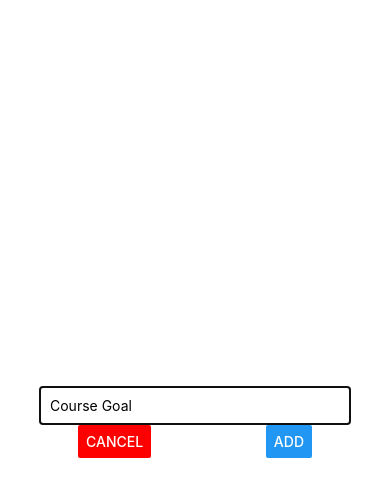
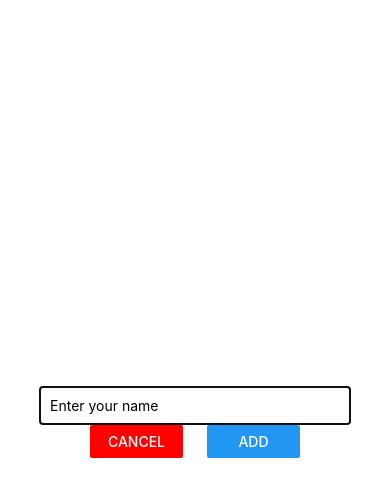
Before and after one commit to nullmicgo/react-native-todo-list, a React Native app: screen / in a window 390 px wide. Both pictures are taken after a click on the button "ADD NEW GOAL". Shown: the top 496 px of the page. Built offline with nearby package versions, Linux system fonts and the light colour scheme.

Commit message:
adding styling for the modal view

```diff
--- a/components/GoalInput.js
+++ b/components/GoalInput.js
@@ -9,30 +9,33 @@ const GoalInput = props =>{
     };
 
     const addGoalHandler = () =>{
-        props.onAddGoal();
+        props.onAddGoal(enteredGoal)
         setEnteredGoal('');
     }
 
 
     return   <Modal visible={props.visible} animationType="slide">
                     <View style={styles.inputContainer}>
-                            <TextInput placeholder="Course Goal"
+                            <TextInput placeholder="Enter your name"
                             style={styles.input}
                             onChangeText={goalInputHandler}
                             value={enteredGoal}
                             />
 
                             <View style={styles.buttonContainer}>
-                                <Button
-                                title="CANCEL"
-                                onPress={props.onCancel}
-                                color="red"
-                                />
-
+                                <View style={styles.button}>
+                                            <Button
+                                        title="CANCEL"
+                                        onPress={props.onCancel}
+                                        color="red"
+                                        />
+                                </View>
+                                <View style={styles.button}>
                                 <Button
                                 title="ADD"
                                 onPress={addGoalHandler}
                                 />
+                                </View>
 
                             </View>
 
@@ -55,8 +58,11 @@ const styles = StyleSheet.create({
     },
     buttonContainer:{
         flexDirection:'row',
-        justifyContent: 'space-between',
+        justifyContent: 'space-around',
         width: '60%'
+    },
+    button: {
+        width:'40%'
     }
   });
 
```
